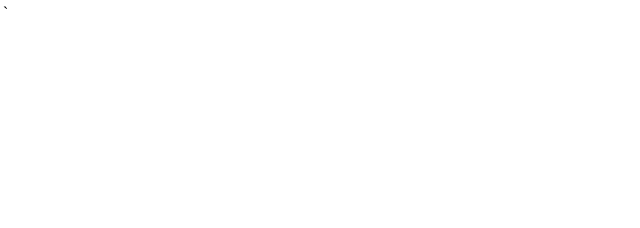
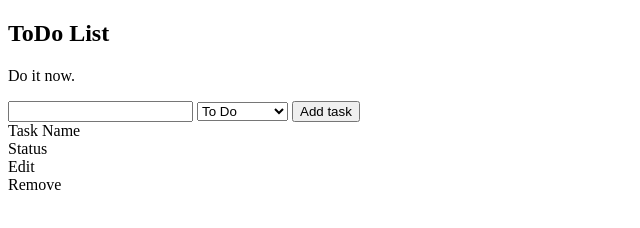
Before and after one commit to Akhil-Domakonda/ToDo-List-App, a plain HTML site: page index.html in a window 1280 px wide. Shown: the whole page, without its empty margins (0-640 px from the left). Drawn offline with Linux system fonts and the light colour scheme.

Commit message:
Add.Added html code

```diff
--- a/index.html
+++ b/index.html
@@ -4,8 +4,35 @@
     <meta charset="UTF-8" />
     <meta http-equiv="X-UA-Compatible" content="IE=edge" />
     <meta name="viewport" content="width=device-width, initial-scale=1.0" />
+    <script
+      src="https://kit.fontawesome.com/5b1d1a998e.js"
+      crossorigin="anonymous"
+    ></script>
     <title>ToDo List</title>
   </head>
-  <body></body>
+  <body>
+    <section class="main">
+      <h1>ToDo List</h1>
+      <p>Do it now.</p>
+
+      <div class="addTask">
+        <input type="text" />
+        <select name="task-satus" id="task-satus">
+          <option value="Todo">To Do</option>
+          <option value="InProgress">In Progress</option>
+          <option value="Todo">Completed</option>
+        </select>
+        <button class="add">Add task</button>
+      </div>
+
+      <div class="task-conatiner">
+        <div class="task-header">
+          <div class="header-item">Task Name</div>
+          <div class="header-item">Status</div>
+          <div class="header-item">Edit</div>
+          <div class="header-item">Remove</div>
+        </div>
+      </div>
+    </section>
+  </body>
 </html>
-̀
```
